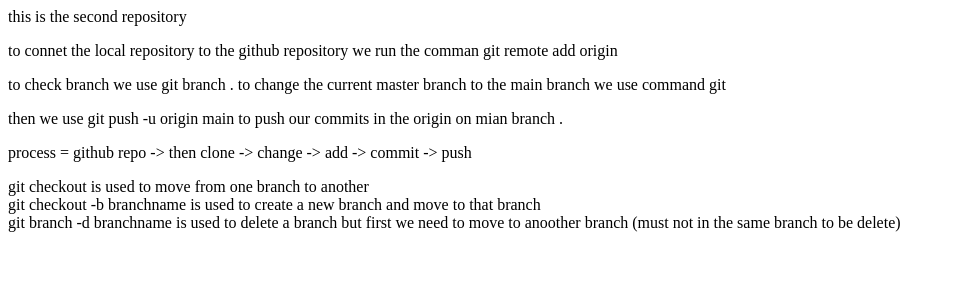
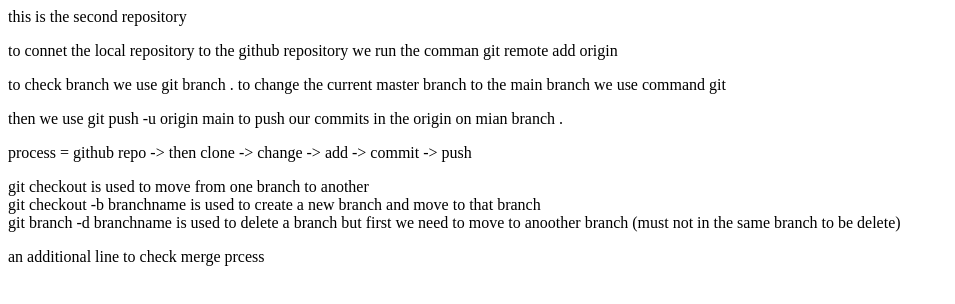
Before and after one commit to Sohaibcodecrafter/localrepo, a plain HTML site: page index.html in a window 1280 px wide. Shown: the whole page, without its empty margins (0-955 px from the left). Drawn offline with Linux system fonts and the light colour scheme.

Commit message:
merge process

```diff
--- a/index.html
+++ b/index.html
@@ -13,3 +13,4 @@
         git branch -d branchname is used to delete a branch but first we need to move to anoother branch (must not in the same branch to be delete)
         <br>
 </p>
+<p> an additional line to  check merge prcess</p>
```
